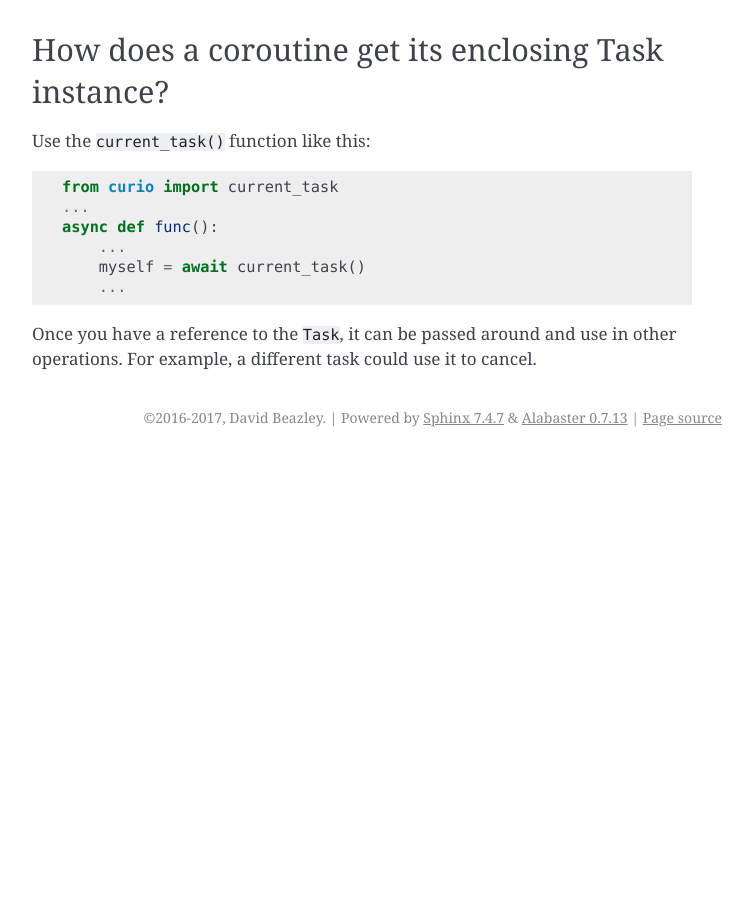
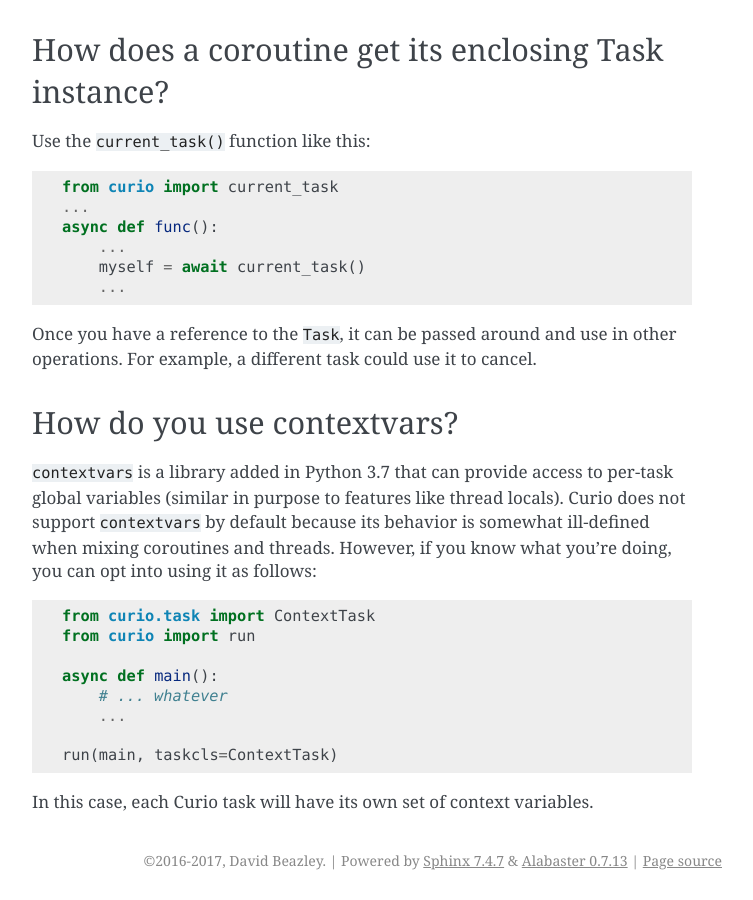
Before and after one commit to dabeaz/curio, a Sphinx documentation site: the page built from docs/howto.rst, in a window 1280 px wide and 900 px high, scrolled down 9909 px. Shown: the whole window, without its empty margins (388-1141 px from the left). Built offline with Sphinx 7.4.7, drawn with Linux system fonts in a browser that asks for light colours; pages that are not in the unit, such as notebooks, are missing from menus; before the commit the page ends 10366 px from its top, so only the background shows below that; some of the changed text lies outside the part shown.

Commit message:
Added contextvars howto

```diff
--- a/docs/howto.rst
+++ b/docs/howto.rst
@@ -471,3 +471,23 @@ Use the ``current_task()`` function like this::
 Once you have a reference to the ``Task``, it can be passed
 around and use in other operations.  For example, a different
 task could use it to cancel.
+
+How do you use contextvars?
+---------------------------
+
+``contextvars`` is a library added in Python 3.7 that can provide access to per-task
+global variables (similar in purpose to features like thread locals).  Curio does not
+support ``contextvars`` by default because its behavior is somewhat ill-defined when
+mixing coroutines and threads.  However, if you know what you're doing, you can opt
+into using it as follows::
+
+    from curio.task import ContextTask
+    from curio import run
+
+    async def main():
+        # ... whatever
+        ...
+
+    run(main, taskcls=ContextTask)
+
+In this case, each Curio task will have its own set of context variables.
```
